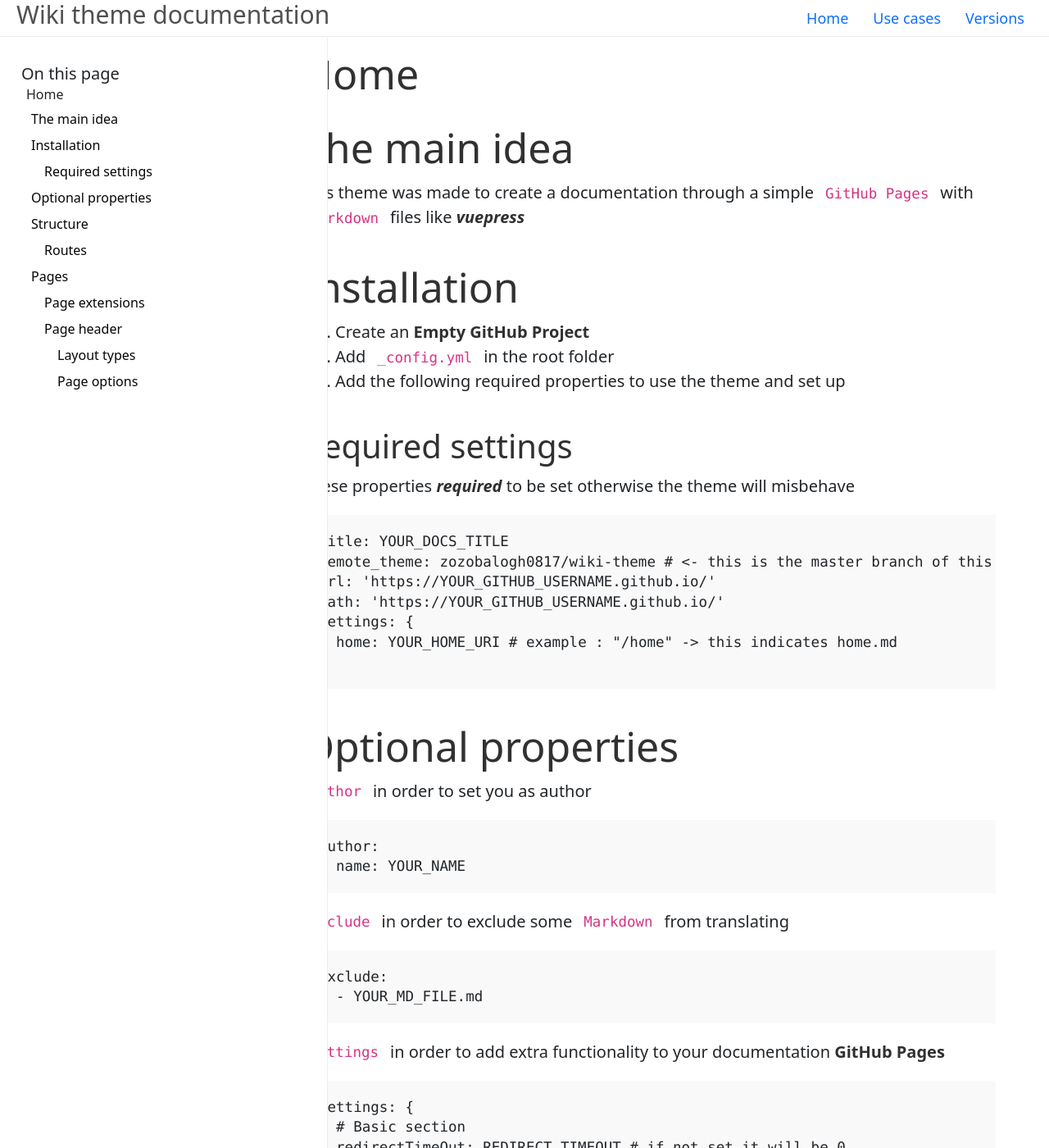
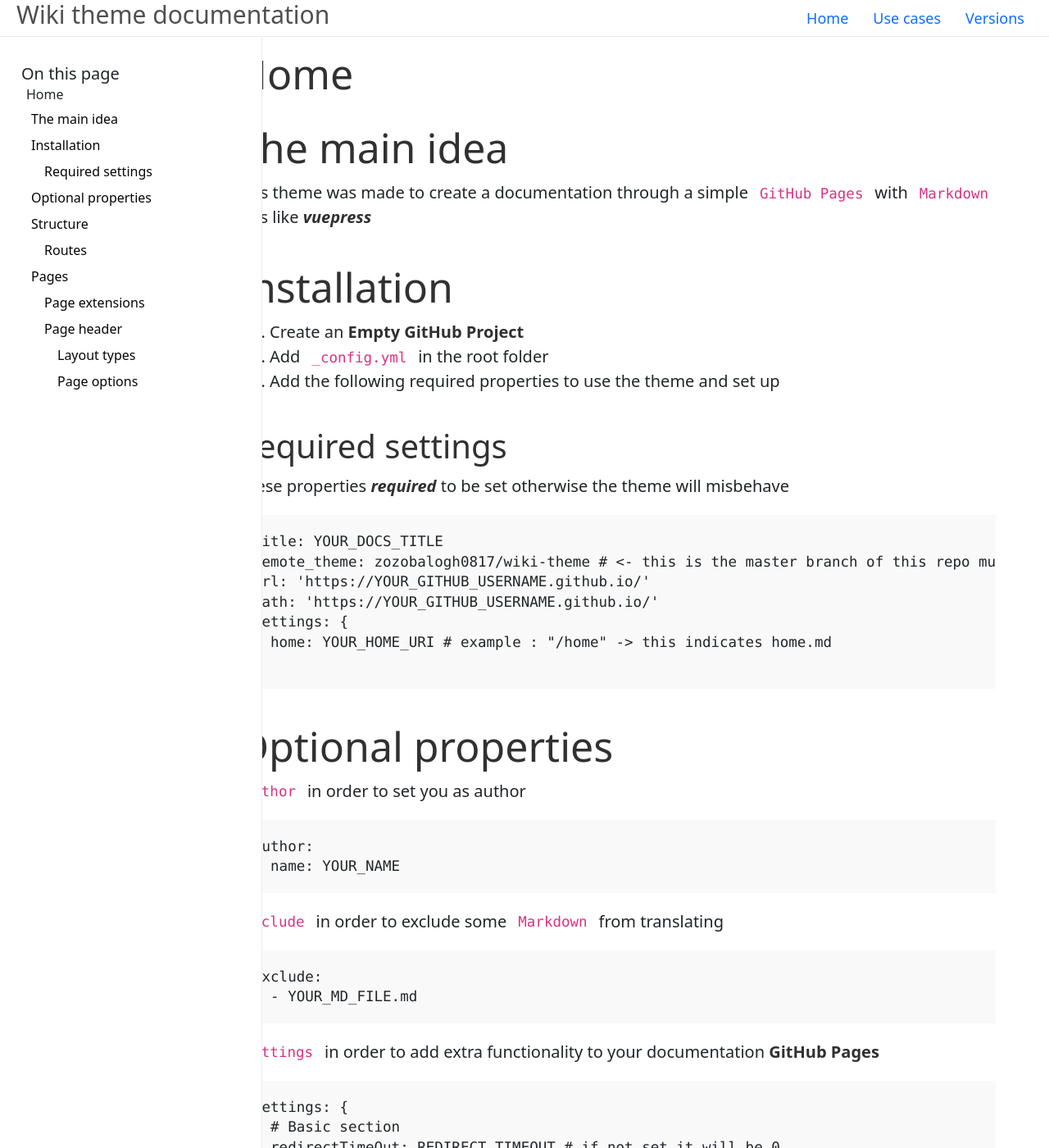
Before and after one commit to zozobalogh0817/zocs, a Jekyll site: the page built from home.md, in a window 1280 px wide and 1400 px high. Shown: the whole window at 82% size. Built offline with Jekyll 4.4.1, drawn with Linux system fonts in a browser that asks for light colours; comment, search, counter and statistics services are not loaded.

Commit message:
fix: some smaller ui fixes

```diff
--- a/_includes/tocMenu.html
+++ b/_includes/tocMenu.html
@@ -8,7 +8,7 @@
 
 <style>
     .page_content {
-        padding-left: 8.2rem;
+        padding-left: 4.2rem;
     }
 
     .on-this-page {
@@ -19,7 +19,7 @@
     .sidenav.toc {
         font-size: 16px;
         background-color: #fff;
-        width: 20rem;
+        width: 16rem;
         position: fixed;
         z-index: 10;
         margin: 0;
```
